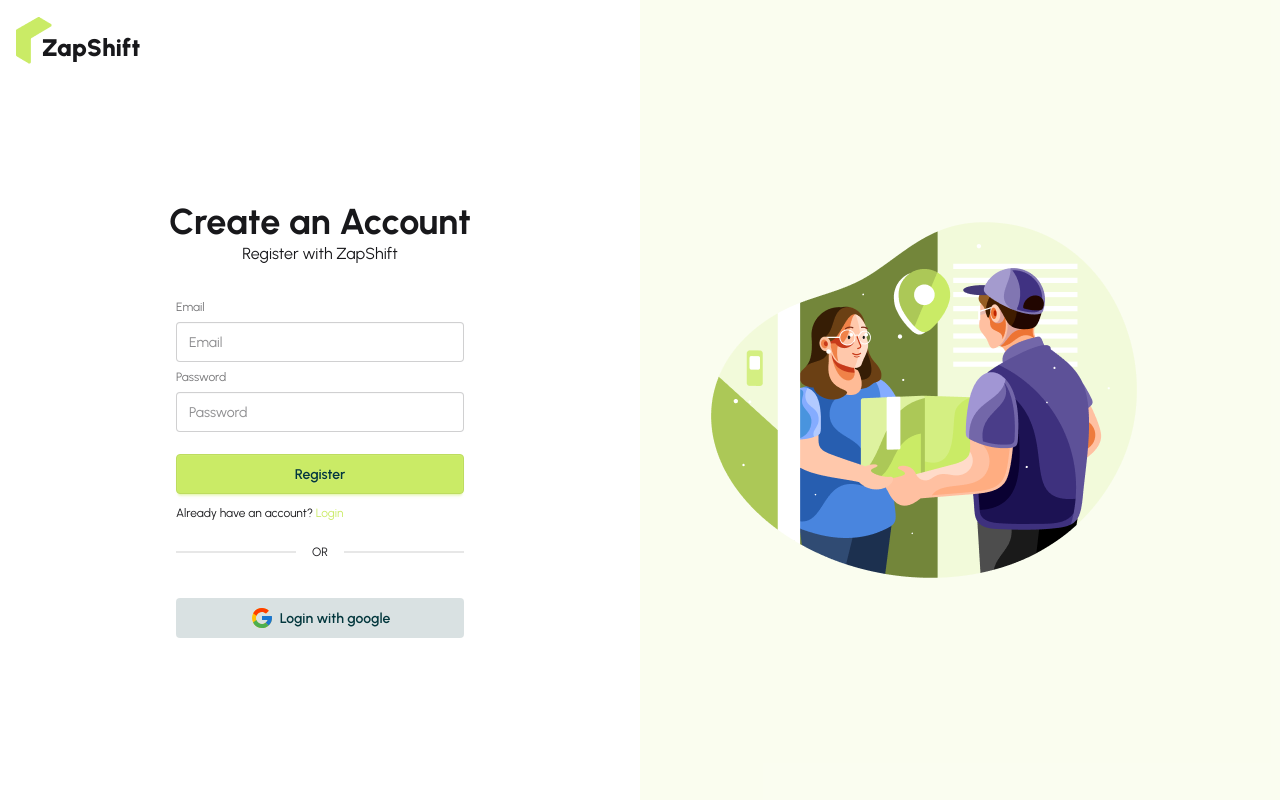
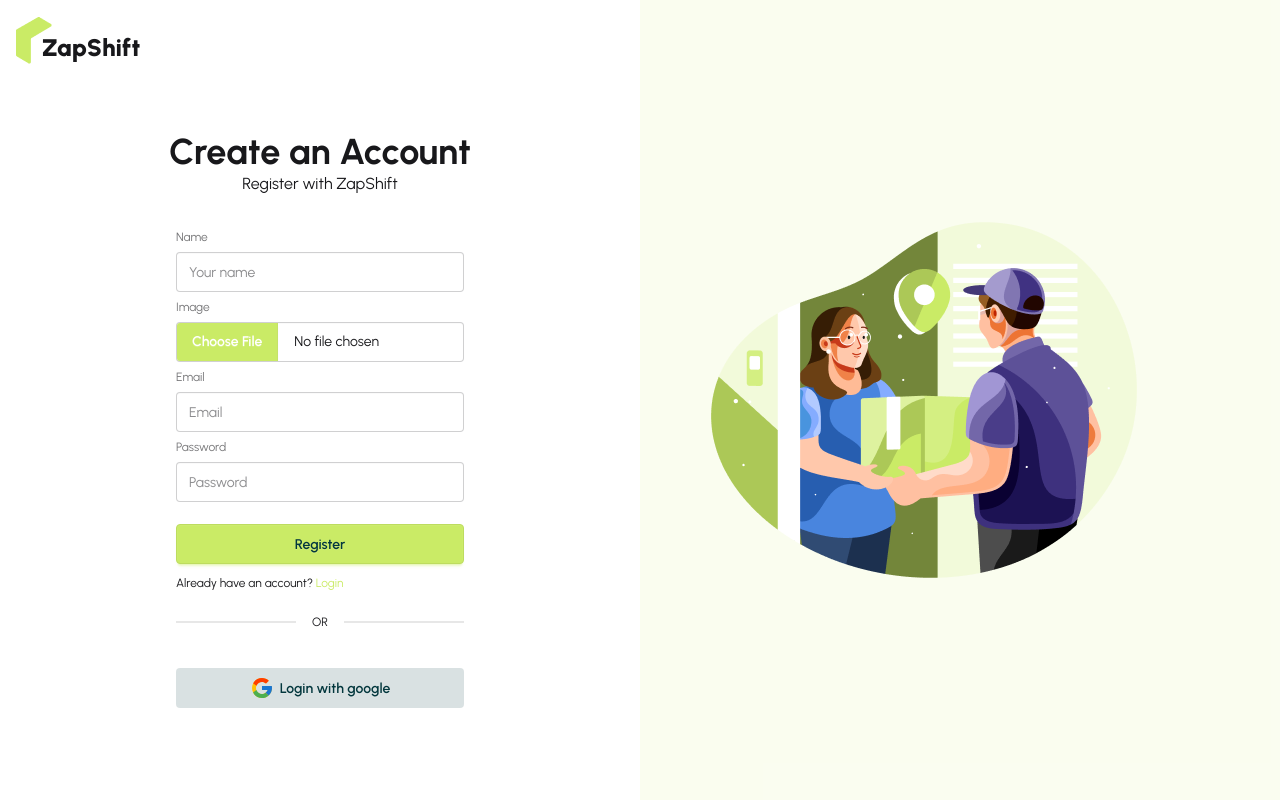
Before and after one commit to Thesachindey/ZapShift-client, a React (Vite) app: page /register in a window 1280 px wide. Built offline with nearby package versions, Linux system fonts and the light colour scheme; no server answers.

Commit message:
added api keys

```diff
--- a/src/pages/Auth/Register/Register.jsx
+++ b/src/pages/Auth/Register/Register.jsx
@@ -25,40 +25,6 @@ const Register = () => {
     }
 
     return (
-        //    { // <div className='flex justify-center items-center h-full'>
-        //     //     <form onSubmit={handleSubmit(handelRegistration)}>
-        //     //         <fieldset className="fieldset  rounded-box w-xs border p-4">
-        //     //             {/* <legend className="fieldset-legend">Login</legend> */}
-        //     //             {/* email  */}
-        //     //             <label className="label">Email</label>
-        //     //             <input type="email" {...register("email", { required: true })} className="input" placeholder="Email" />
-        //     //             {/* email validation  */}
-        //     //             {
-        //     //                 errors.email?.type === 'required' && <p className='text-red-500'>Email is required.</p>
-        //     //             }
-
-        //     //             {/* password */}
-        //     //             <label className="label">Password</label>
-        //     //             <input type="password" {...register("password", {
-        //     //                 required: true,
-        //     //                 minLength: 6,
-        //     //                 pattern: /^(?=\S*$)(?=.*[a-z])(?=.*[A-Z])(?=.*\d)(?=.*[@$!%*?&]).{6,}$/
-
-
-        //     //             })} className="input" placeholder="Password" />
-        //     //             {
-        //     //                 errors.password?.type === 'required' && <p className='text-red-500'>Password is required.</p>
-        //     //             }
-        //     //             {
-        //     //                 errors.password?.type === 'minLength' && <p className='text-red-500'>Min length should be 6.</p>
-        //     //             }
-        //     //             {
-        //     //                 errors.password?.type === 'pattern' && <p className='text-red-500'>Password must include Uppercase + Lowercase + Number + Special Character + No Spaces and minimum 6 characters.</p>
-        //     //             }
-        //     //             <button className="btn btn-neutral mt-4">Register</button>
-        //     //         </fieldset>
-        //     //     </form>
-        //     // </div>}
 
         <div className='flex flex-col justify-center items-center  h-full pb-10'>
             <div className="flex flex-col items-center justify-center py-4">
@@ -68,6 +34,32 @@ const Register = () => {
             <form onSubmit={handleSubmit(handelRegistration)}>
                 <fieldset className="fieldset w-xs  p-4">
                     {/* <legend className="fieldset-legend">Login</legend> */}
+
+                    {/* name  */}
+                    <label className="label">Name</label>
+                    <input {...register("name", { required: true, minLength: 4 })} type="text" className="input" placeholder="Your name" />
+                    {/* name validation  */}
+                    {errors.name?.type === "required" && (
+                        <p role="alert" className='text-red-500'>Name is required.</p>
+                    )}
+                    {errors.name?.type === "minLength" && (
+                        <p role="alert" className='text-red-500'>Name must be at least 4 characters.</p>
+                    )}
+
+                    {/* img  */}
+
+                    <label className="label">Image</label>
+                    <input
+                        {...register("image", { required: true })}
+                        type="file"
+
+                        className="file-input file:bg-primary file:text-white file:border-0"
+                    />
+
+                    {/* email validation  */}
+                    {errors.image?.type === "required" && (
+                        <p role="alert" className='text-red-500'>Image is required.</p>
+                    )}
                     {/* email  */}
                     <label className="label">Email</label>
                     <input {...register("email", { required: true })} type="email" className="input" placeholder="Email" />
@@ -75,6 +67,7 @@ const Register = () => {
                     {errors.email?.type === "required" && (
                         <p role="alert" className='text-red-500'>Email is required.</p>
                     )}
+
                     {/* password  */}
                     <label className="label">Password</label>
                     <input {...register("password", {
```
Also changed, not shown: 1 other file (tests, documents, lock files or other folders).
